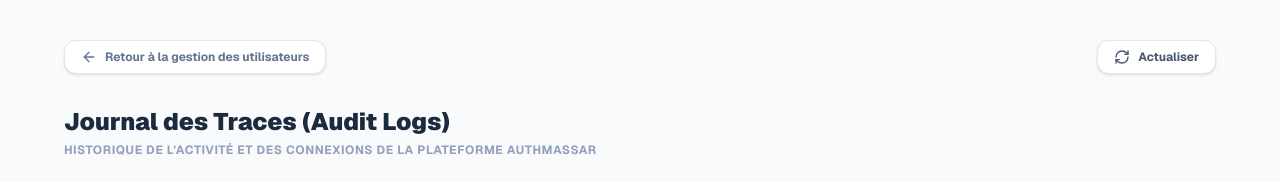
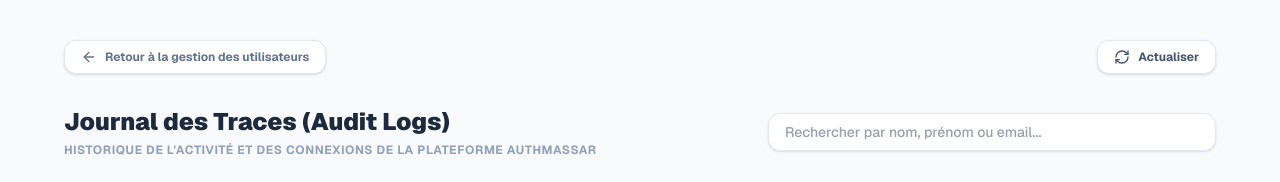
Before and after one commit to ILYAS-1937/frontend-notes, a Next.js app: page /dashboard/admin/logs in a window 1280 px wide. Shown: the top 182 px of the page. Built offline with nearby package versions, Linux system fonts and the light colour scheme; no server answers.

Commit message:
final push

```diff
--- a/src/app/dashboard/admin/logs/page.tsx
+++ b/src/app/dashboard/admin/logs/page.tsx
@@ -22,6 +22,7 @@ export default function AdminLogsPage() {
   const [logs, setLogs] = useState<Log[]>([]);
   const [loading, setLoading] = useState(true);
   const [error, setError] = useState('');
+  const [searchQuery, setSearchQuery] = useState(''); // 🔥 Étape 1 : État pour stocker la recherche
 
   const fetchLogs = async () => {
     setLoading(true);
@@ -40,6 +41,19 @@ export default function AdminLogsPage() {
   useEffect(() => {
     fetchLogs();
   }, []);
+
+  // 🔥 Étape 2 : Filtrage dynamique des traces d'audit (Nom, Prénom, Email)
+  const filteredLogs = logs.filter((log) => {
+    const query = searchQuery.toLowerCase().trim();
+    if (!query) return true; // Si vide, on affiche tout le monde
+
+    const prenom = (log.user?.prenom || '').toLowerCase();
+    const nom = (log.user?.nom || '').toLowerCase();
+    const fullName = `${prenom} ${nom}`;
+    const email = (log.user?.email || '').toLowerCase();
+
+    return prenom.includes(query) || nom.includes(query) || fullName.includes(query) || email.includes(query);
+  });
 
   return (
     <div className="min-h-screen bg-slate-50 p-4 md:p-10 font-sans text-slate-900">
@@ -63,10 +77,20 @@ export default function AdminLogsPage() {
           </button>
         </div>
 
-        {/* Titre de la page */}
-        <div className="mb-6">
-          <h1 className="text-2xl font-black text-slate-800">Journal des Traces (Audit Logs)</h1>
-          <p className="text-slate-400 text-xs font-bold mt-1 uppercase tracking-wider">Historique de l'activité et des connexions de la plateforme AuthMassar</p>
+        {/* 🔥 Étape 3 : Titre de la page et Barre de Recherche alignés avec Flexbox */}
+        <div className="mb-6 flex flex-col md:flex-row justify-between items-start md:items-center gap-4">
+          <div>
+            <h1 className="text-2xl font-black text-slate-800">Journal des Traces (Audit Logs)</h1>
+            <p className="text-slate-400 text-xs font-bold mt-1 uppercase tracking-wider">Historique de l'activité et des connexions de la plateforme AuthMassar</p>
+          </div>
+
+          <input
+            type="text"
+            placeholder="Rechercher par nom, prénom ou email..."
+            className="w-full md:max-w-md px-4 py-2 bg-white border border-slate-200 rounded-xl outline-none text-slate-700 font-medium text-sm focus:ring-2 focus:ring-purple-500 transition-all shadow-sm"
+            value={searchQuery}
+            onChange={(e) => setSearchQuery(e.target.value)}
+          />
         </div>
 
         {/* Tableau d'affichage */}
@@ -94,12 +118,15 @@ export default function AdminLogsPage() {
                   <tr>
                     <td colSpan={5} className="py-12 text-center text-rose-500 font-bold text-xs uppercase">{error}</td>
                   </tr>
-                ) : logs.length === 0 ? (
+                ) : filteredLogs.length === 0 ? (
                   <tr>
-                    <td colSpan={5} className="py-12 text-center text-slate-400 text-xs">Aucune trace de connexion enregistrée dans la base Aiven.</td>
+                    <td colSpan={5} className="py-12 text-center text-slate-400 text-xs font-bold uppercase tracking-wider">
+                      🔍 Aucune trace d'audit trouvée pour "{searchQuery}"
+                    </td>
                   </tr>
                 ) : (
-                  logs.map((log) => (
+                  /* 🔥 Étape 4 : Remplacement de la boucle pour utiliser filteredLogs */
+                  filteredLogs.map((log) => (
                     <tr key={log.id} className="hover:bg-slate-50/50 transition-colors">
                       <td className="px-6 py-4 text-slate-400 font-mono text-xs">
                         {new Date(log.createdAt).toLocaleString('fr-FR')}
@@ -117,7 +144,6 @@ export default function AdminLogsPage() {
                           {log.user?.role}
                         </span>
                       </td>
-                      {/* 🔥 BADGES DE COULEUR CONFIGURÉS SELON L'ACTION (TÂCHE 3) */}
                       <td className="px-6 py-4 text-right">
                         <span className={`inline-flex items-center gap-1.5 px-2.5 py-1 text-[10px] font-black rounded-xl border uppercase tracking-wider shadow-sm ${
                           log.action === 'Saisie des notes' ? 'bg-amber-50 text-amber-700 border-amber-200' :
```
